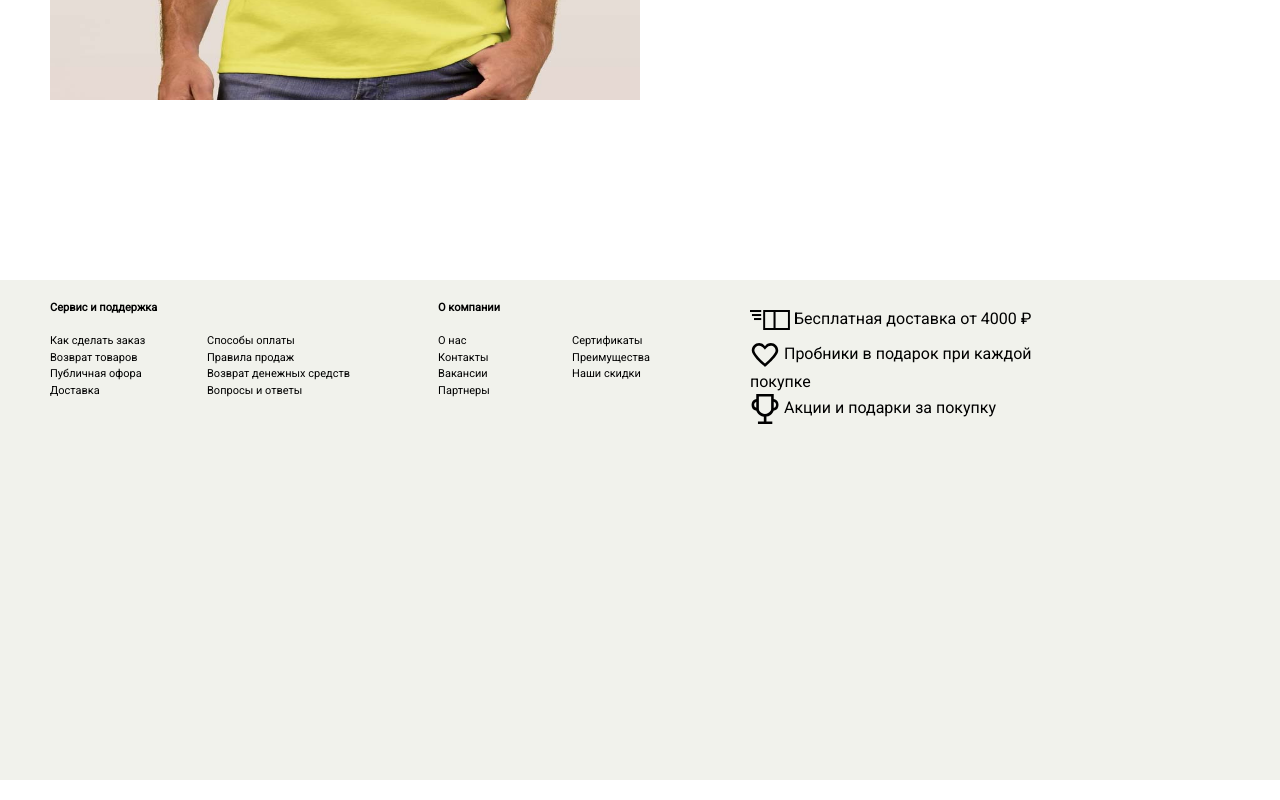
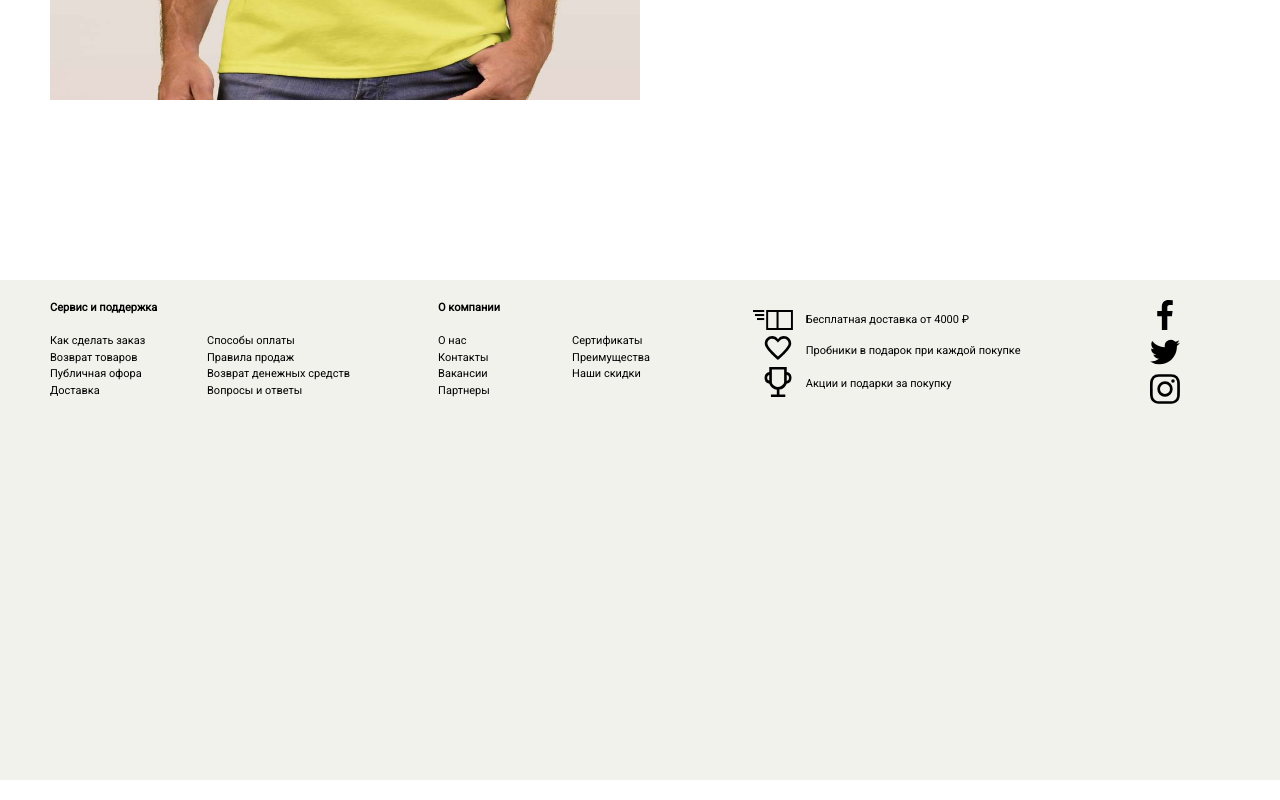
Before and after one commit to denistornado/Homework, a website: page src/index.html in a window 1280 px wide. Shown: the part 642-1442 px from the top of the page. Drawn offline with nearby package versions, Linux system fonts and the light colour scheme; files that its build step writes are made by us from their sources; a web font is replaced by a local one.

Commit message:
right footer half

```diff
--- a/src/index.html
+++ b/src/index.html
@@ -221,19 +221,46 @@
           </div>
           <div class="footer-right">
                 <div class="footer-add">
-                        <ul>
-                                <li><a href="" > <img id="delivery" src="../img/delivery.svg" alt=""> Бесплатная доставка от 4000 ₽</a></li>
-                                <li><a href="" ><img id="samples" src="../img/samples.svg" alt=""> Пробники в подарок при каждой покупке</a></li>
-                                <li><a href="" ><img id="cup" src="../img/cup.svg" alt=""> Акции и подарки за покупку</a></li>
+                    <div class="delivery">
+                            <div class="delivery-left">
 
+                               <img id="delivery" src="../img/delivery.svg" alt="">
 
+                                </div>
+                                <div class="delivery-right">
+<p>Бесплатная доставка от 4000 ₽</p>
+                                    </div>
+                    </div>
+                    <div  class="samples">
+                            <div class="samples-left">
 
-                            </ul>
+                                    <img id="samples" src="../img/samples.svg" alt="">
+
+                                     </div>
+                                     <div class="samples-right">
+     <p>Пробники в подарок при каждой покупке</p>
+                                         </div>
+
+                    </div>
+                    <div  class="cup">
+                            <div class="cup-left">
+
+                                    <img id="cup" src="../img/cup.svg" alt="">
+
+                                     </div>
+                                     <div class="cup-right">
+     <p>Акции и подарки за покупку</p>
+                                         </div>
+                    </div>
 
                     </div>
                     <div class="footer-social">
 
-                    </div>
+                           <div> <img src="../img/facebook.svg" height="30px" width="30px" alt=""></div>
+                           <div> <img src="../img/twitter.svg" height="30px" width="30px" alt=""></div>
+                           <div> <img src="../img/instagram.svg" height="30px" width="30px" alt=""></div>
+
+                        </div>
             </div>
         </div>
     </div>
--- a/src/less/main.less
+++ b/src/less/main.less
@@ -678,7 +678,7 @@
     overflow: hidden;
   font-size: 0;
     width: 50%;
-   height: 200px;
+   height: 100px;
 
   }
   .footer-left a{
@@ -778,16 +778,66 @@
 
   }
   .footer-add{
-   padding-left: 100px;
-   display: inline-block;
-   width: 50%;
-   overflow: hidden;
-    height: 200px;
+   padding-left: 80px;
+
+   width: 70%;
+
+    height: 100px;
     position: relative;
+    font-size: 11px;
+    float: left;
+     line-height: 1.5;
   }
-  .footer-add a{
-    text-decoration: none;
+
+  .footer-add .delivery,.samples, .cup{
+    height: calc(100%/3);
   }
+  .delivery-left{
+    text-align: right;
+  height: 100%;
+    width: 15%;
+    display: inline-block;
+   }
+   .delivery-left #delivery{
+     text-align: right;
+   }
+   .delivery-right{
+     padding-left: 10px;
+    width: 70%;
+    height: 100%;
+    display: inline-block;
+   }
+   .samples-left{
+    text-align: right;
+  height: 100%;
+    width: 15%;
+    display: inline-block;
+   }
+   .samples-left #samples{
+     text-align: right;
+   }
+   .samples-right{
+     padding-left: 10px;
+    width: 60%;
+    height: 100%;
+    display: inline-block;
+   }
+   .cup-left{
+    text-align: right;
+  height: 100%;
+    width: 15%;
+    display: inline-block;
+   }
+   .cup-left #cup{
+     text-align: right;
+   }
+   .cup-right{
+     padding-left: 10px;
+    width: 70%;
+    height: 100%;
+    display: inline-block;
+   }
+
   .sidebar-image {
 
     height: 550px;
@@ -796,7 +846,7 @@
 
   }
   footer-social{
-  display: inline-block;
+ float: right;
    width: 20%;
 
     height: 200px;
@@ -808,16 +858,19 @@
   }
   #delivery
   {
+
     vertical-align:middle;
       height: 40px;
       width: 40px;
   }
   #cup{
+   padding-bottom: 5px;
     vertical-align:middle;
     height: 30px;
     width: 30px;
   }
   #samples{
+  padding-bottom: 5px;
     vertical-align:middle;
     height: 30px;
     width: 30px;
```
